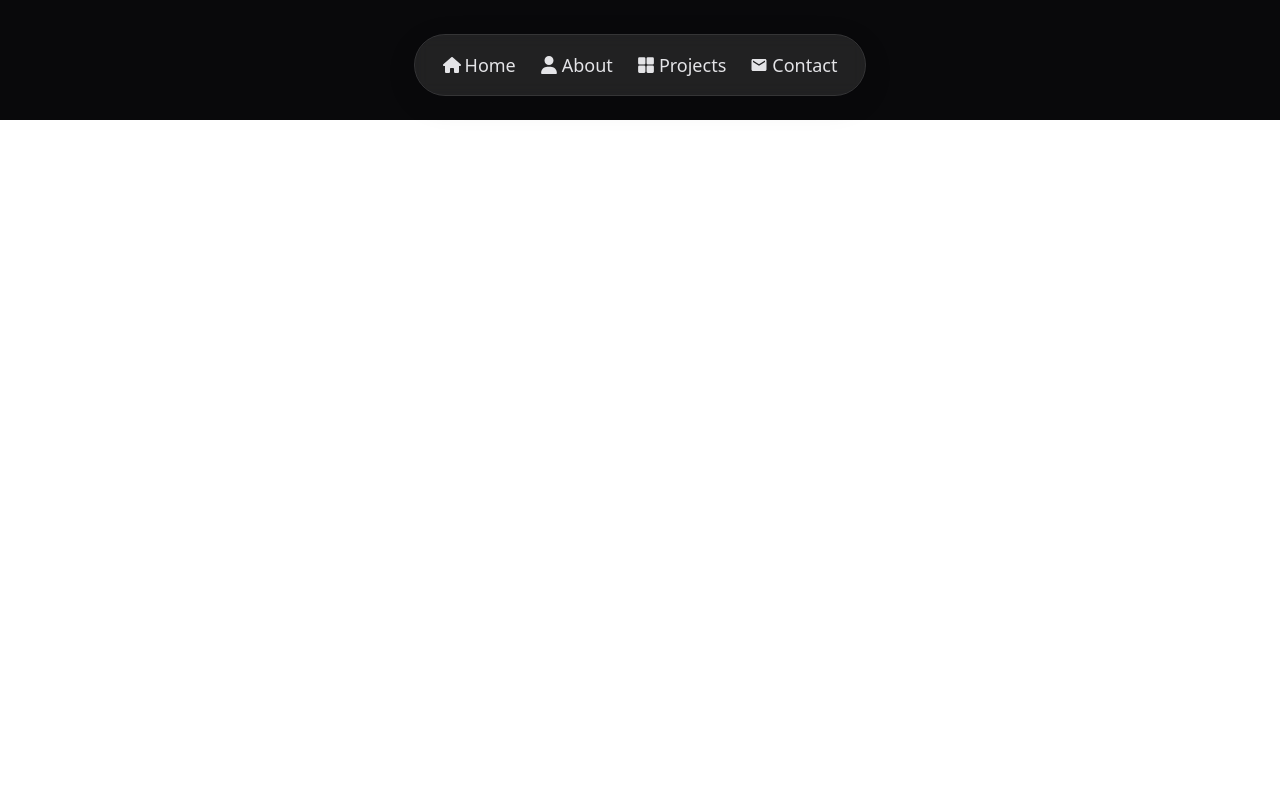
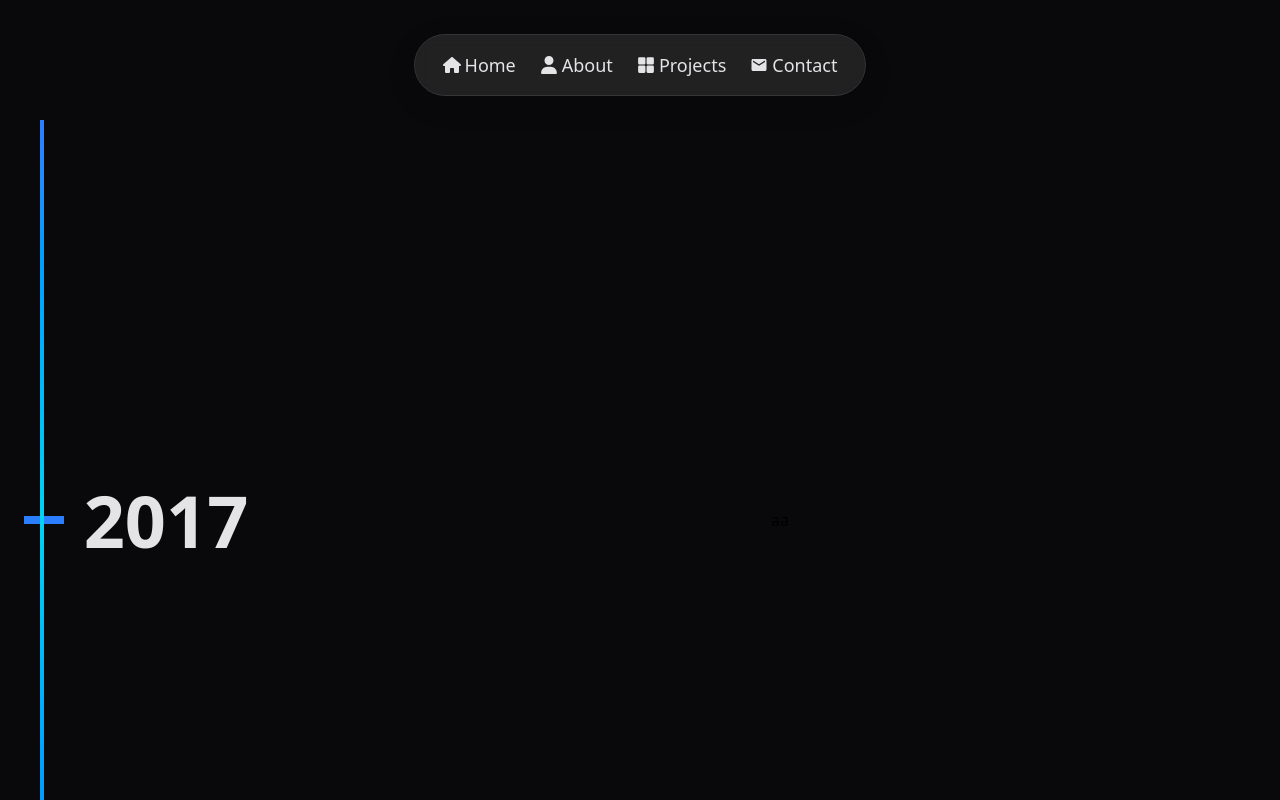
Before and after one commit to retr0lbb/henrique-barbosa, a Next.js app: page / in a window 1280 px wide. Shown: the part 680-1480 px from the top of the page. Built offline with nearby package versions, Linux system fonts and the light colour scheme.

Commit message:
feat: add new component

```diff
--- /dev/null
+++ b/src/components/scrollingHistory/scrollSection.tsx
@@ -0,0 +1,29 @@
+interface ScrollSectionProps{
+    year: number,
+    children: string,
+    isOnStart?: boolean
+    isOnEnd?: boolean
+}
+
+export function ScrollSection(props: ScrollSectionProps){
+    return (
+        <div className="w-full min-h-dvh flex px-4 gap-10">
+            <div className="min-h-full min-w-60 flex flex-col relative items-center justify-center">
+                <div className={`min-h-full max-w-1 bg-linear-to-b absolute inset-0 left-6
+                    ${props.isOnStart ? "from-zinc-950" : "from-blue-500"}
+                    via-cyan-400
+                    ${props.isOnEnd ? "to-zinc-950" : "to-blue-500"}
+                    ${props.isOnStart && "rounded-t-full"}
+                    ${props.isOnEnd && "rounded-b-full"}`}>
+                </div>
+                <div className="flex items-center gap-5">
+                    <div className="h-2 max-w-10 min-w-10 bg-blue-500" />
+                    <h1 className="text-7xl font-bold text-zinc-200">{props.year}</h1>
+                </div>
+            </div>
+            <div className="flex flex-1 items-center justify-center">
+               {props.children}
+            </div>
+        </div>
+    )
+}
--- /dev/null
+++ b/src/components/scrollingHistory/scroller.tsx
@@ -0,0 +1,12 @@
+"use client"
+import { motion } from "framer-motion"
+
+
+interface ScrollerProps{
+    children: React.ReactNode
+}
+export function Scroller(props: ScrollerProps){
+    return <motion.div className="w-full min-h-dvh">
+        {props.children}
+    </motion.div>
+}
--- a/src/sections/about-section.tsx
+++ b/src/sections/about-section.tsx
@@ -1,9 +1,18 @@
-import { OnScrollAnimateGrid } from "@/components/scrollSlides/on-scroll-animate";
+import { Scroller } from "@/components/scrollingHistory/scroller";
+import { ScrollSection } from "@/components/scrollingHistory/scrollSection";
 
 export function AboutSection() {
   return (
-    <section className="w-full min-h-dvh">
-      <OnScrollAnimateGrid />
+    <section className="w-full min-h-dvh bg-zinc-950">
+      <Scroller>
+        <ScrollSection year={2017} children="aa" />
+        <ScrollSection year={2018} children="aa" />
+        <ScrollSection year={2019} children="aa" />
+        <ScrollSection year={2020} children="aa" />
+        <ScrollSection year={2021} children="aa" />
+        <ScrollSection year={2022} children="aa" />
+
+      </Scroller>
     </section>
   );
 }
```
